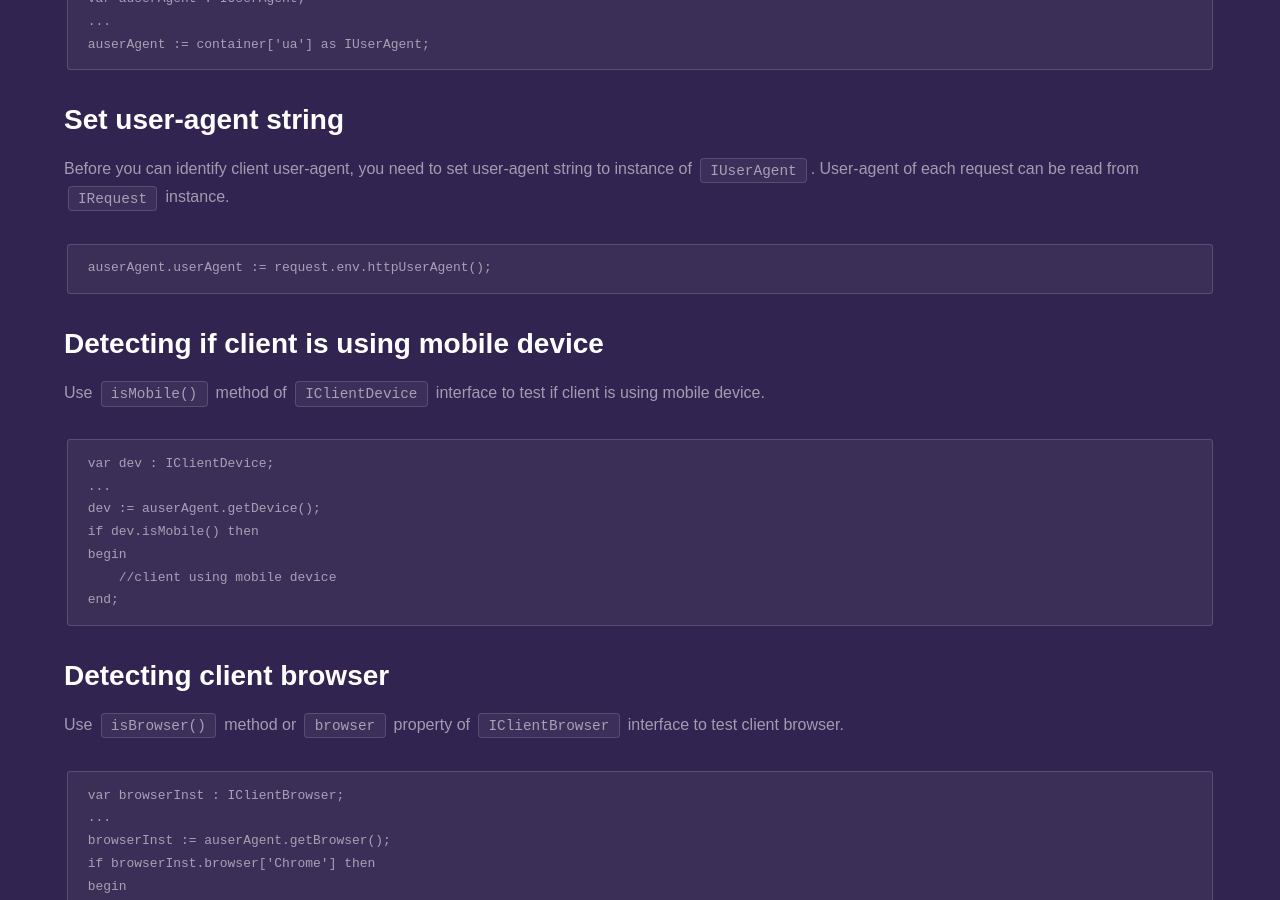
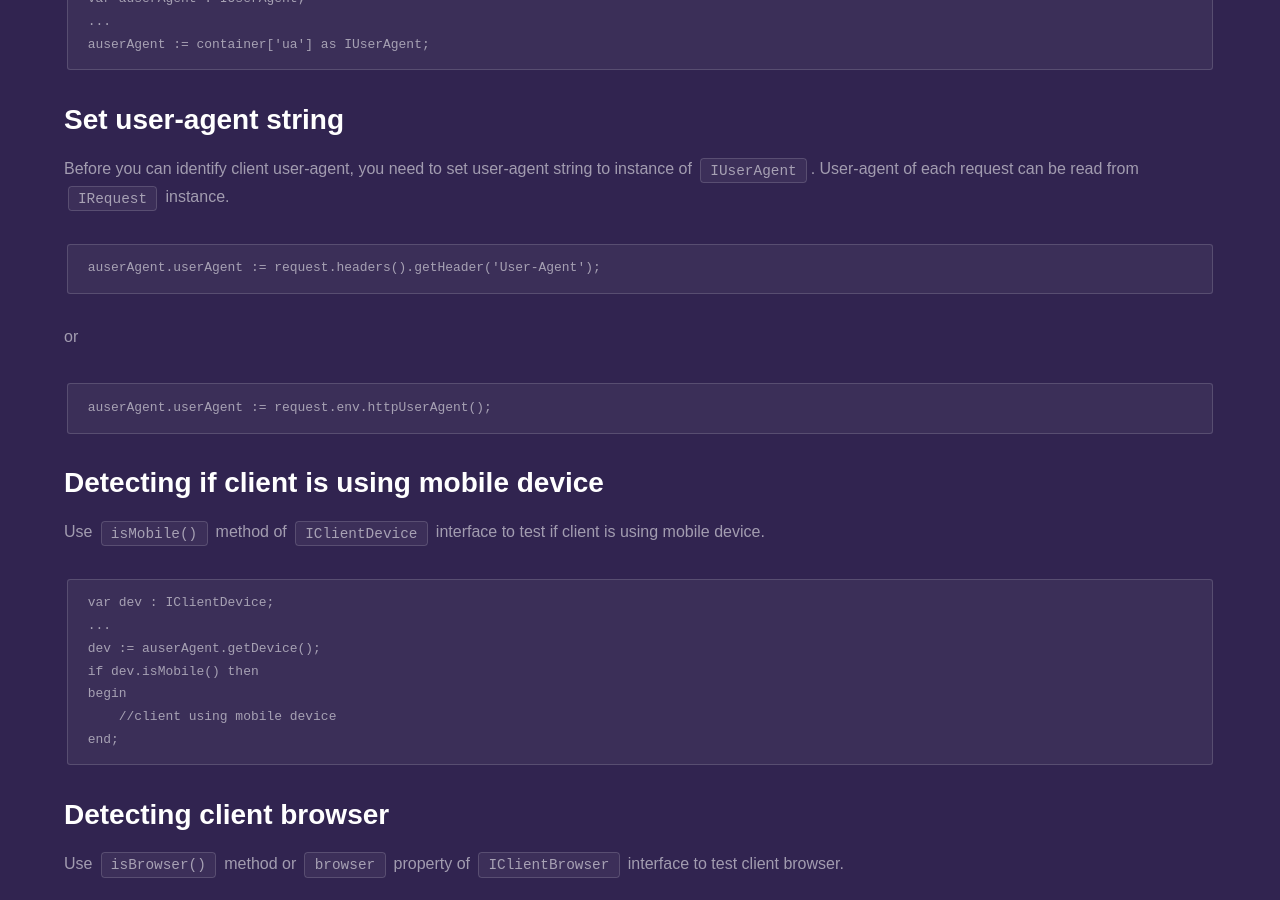
Before and after one commit to fanoframework/fanoframework.github.io, a Jekyll site: the page built from utilities/identifying-client-user-agent/index.md, in a window 1280 px wide and 900 px high, scrolled down 1382 px. Built offline with Jekyll 4.4.1, drawn with Linux system fonts in a browser that asks for light colours; our own code applies the rules of GitHub Pages for plain Markdown files.

Commit message:
Update index.md

````diff
--- a/utilities/identifying-client-user-agent/index.md
+++ b/utilities/identifying-client-user-agent/index.md
@@ -47,6 +47,10 @@ auserAgent := container['ua'] as IUserAgent;
 
 Before you can identify client user-agent, you need to set user-agent string to instance of `IUserAgent`. User-agent of each request can be read from `IRequest` instance.
 
+```
+auserAgent.userAgent := request.headers().getHeader('User-Agent');
+```
+or
 ```
 auserAgent.userAgent := request.env.httpUserAgent();
 ```
````
